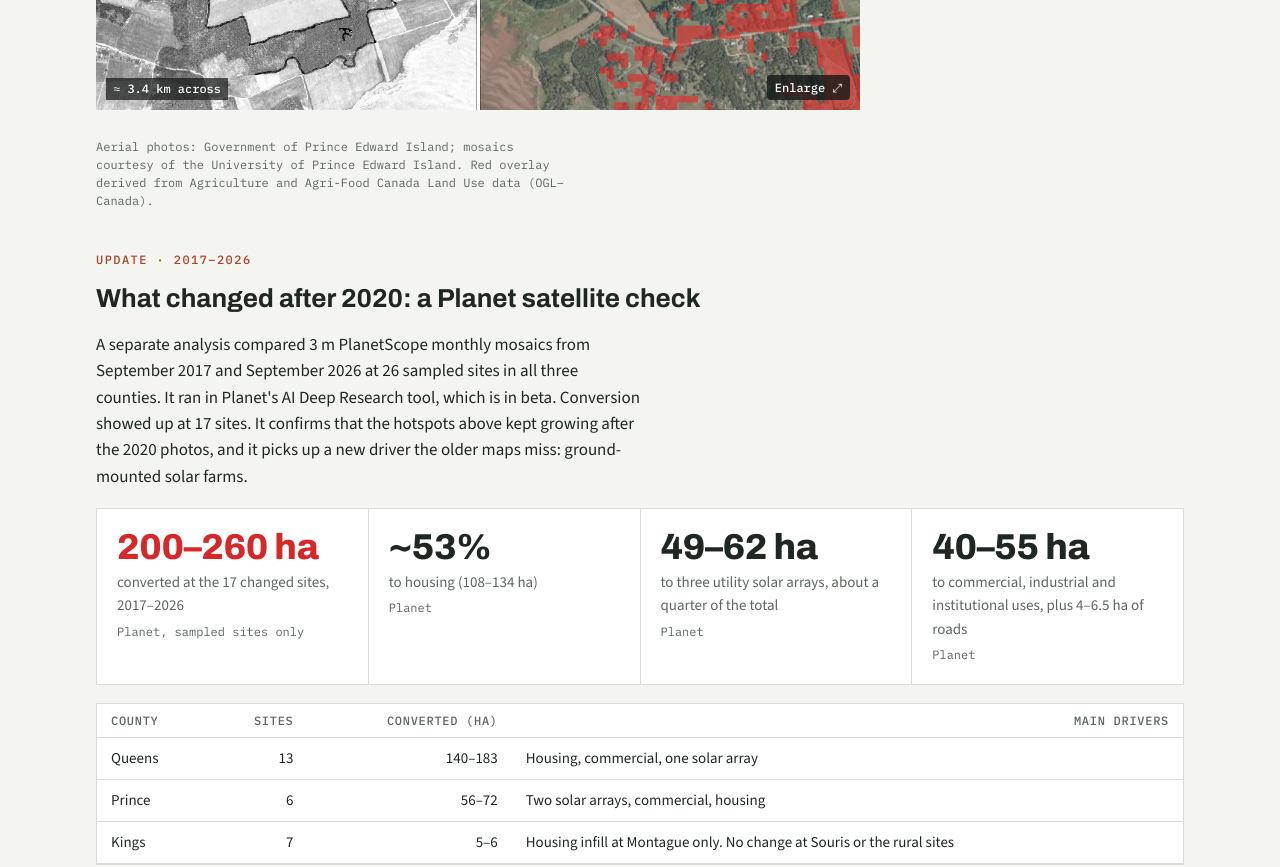
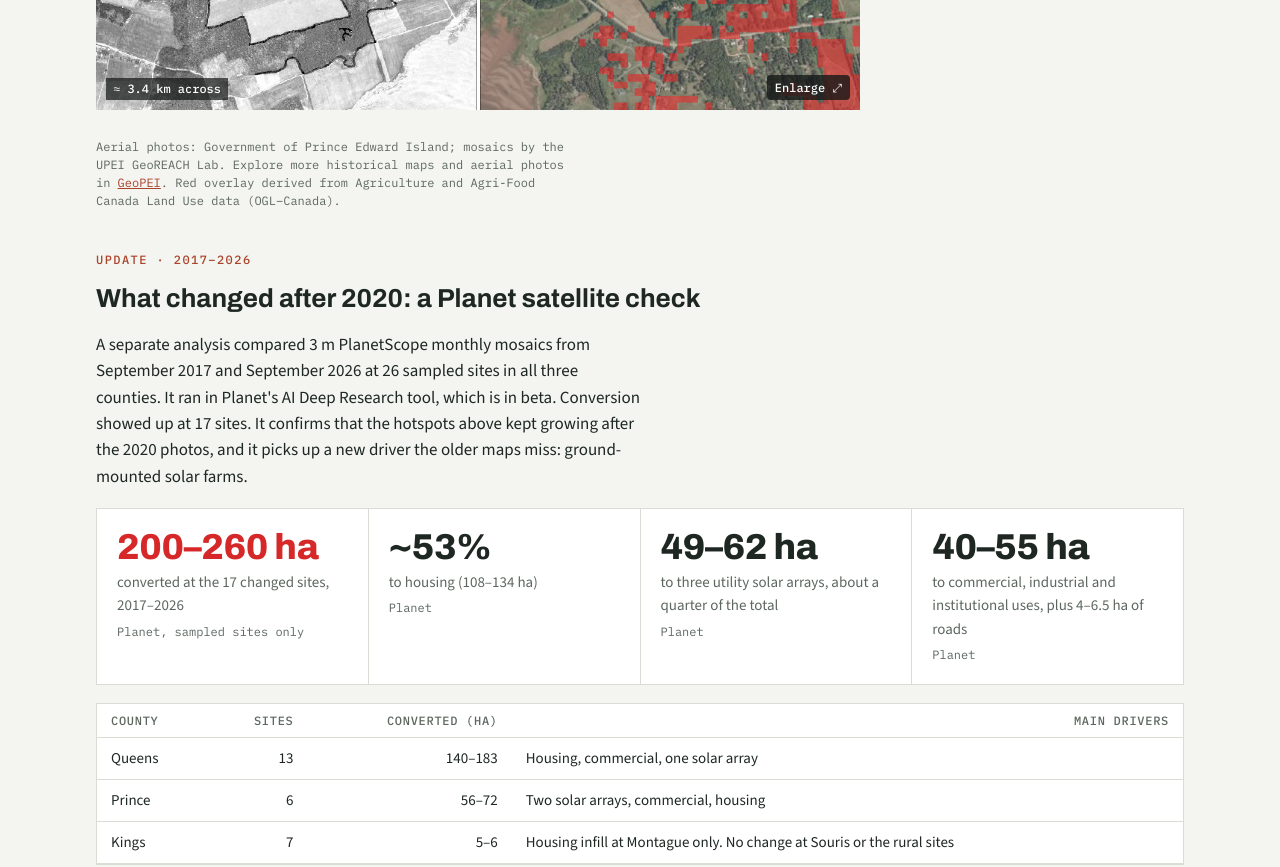
Before and after one commit to IslandPress63/pei-maps, a plain HTML site: page pei-farmland/index.html in a window 1280 px wide. Shown: the part 1420-2287 px from the top of the page. Drawn offline with nearby package versions, Linux system fonts and the light colour scheme.

Commit message:
Add files via upload

```diff
--- a/pei-farmland/index.html
+++ b/pei-farmland/index.html
@@ -175,7 +175,7 @@ footer.src ul{gap:6px}
       <p class="note">The 1935 and 1958 mosaics carry some hand-drawn survey markings from the original prints.</p>
     </div>
   </div>
-  <p class="credit">Aerial photos: Government of Prince Edward Island; mosaics courtesy of the University of Prince Edward Island. Red overlay derived from Agriculture and Agri-Food Canada Land Use data (OGL–Canada).</p>
+  <p class="credit">Aerial photos: Government of Prince Edward Island; mosaics by the UPEI GeoREACH Lab. Explore more historical maps and aerial photos in <a href="https://www.upei.ca/GeoPEI" target="_blank" rel="noopener">GeoPEI</a>. Red overlay derived from Agriculture and Agri-Food Canada Land Use data (OGL–Canada).</p>
 </section>
 
 <section aria-labelledby="h-planet">
@@ -250,7 +250,7 @@ footer.src ul{gap:6px}
 <footer class="src">
   <h2>Sources and credits</h2>
   <ul>
-    <li>Aerial photography, 1935, 1958, 1968, 2000 and 2020: Government of Prince Edward Island. Orthophoto mosaics georeferenced and hosted by the University of Prince Edward Island.</li>
+    <li>Aerial photography, 1935, 1958, 1968, 2000 and 2020: Government of Prince Edward Island. Orthophoto mosaics georeferenced and hosted by the UPEI GeoREACH Lab. Explore more historical maps and aerial photos in <a href="https://www.upei.ca/GeoPEI" target="_blank" rel="noopener">GeoPEI</a> (www.upei.ca/GeoPEI).</li>
     <li>Land use data: Agriculture and Agri-Food Canada, Land Use 2000, 2005, 2010, 2015 and 2020 (30 m). Contains information licensed under the Open Government Licence – Canada.</li>
     <li>Source: Statistics Canada, Table 32-10-0153-01, Land use, Census of Agriculture historical data. Adapted from Statistics Canada; this does not constitute an endorsement by Statistics Canada of this product.</li>
     <li>2017–2026 site sample: PlanetScope monthly mosaics © Planet Labs, analysed with Planet's AI Deep Research tool (beta).</li>
```
